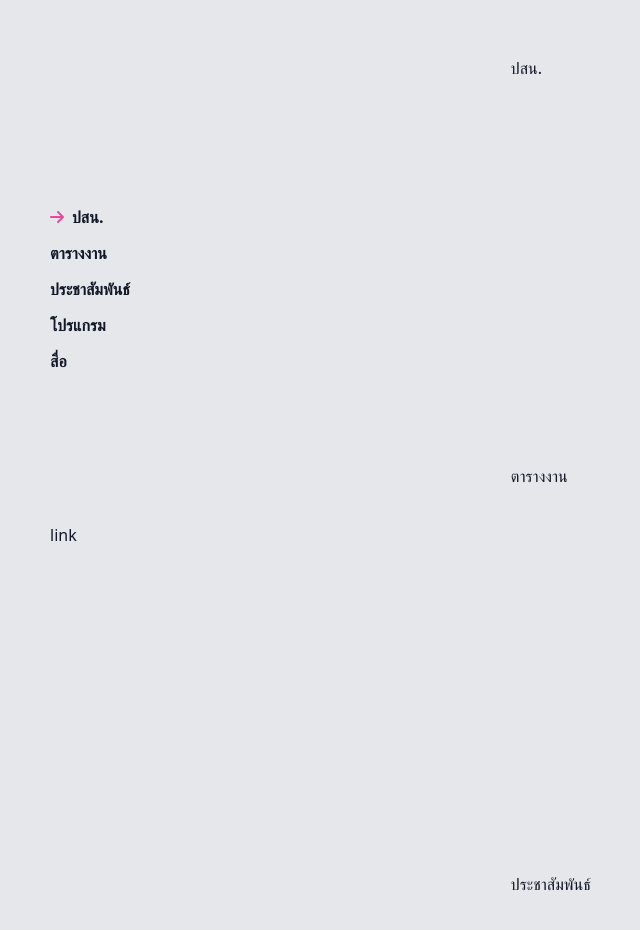
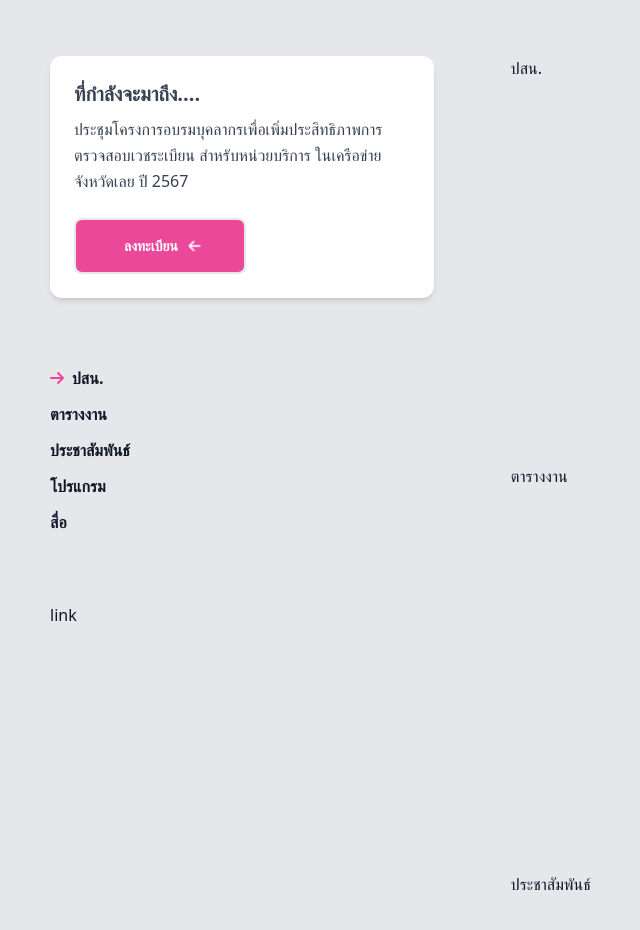
Before and after one commit to tryntheworld/project, a React (Vite) app in the folder nhso1/: page / in a window 1280 px wide. Shown: the top 930 px of the page, without its empty margins (14-654 px from the left). Built offline with nearby package versions, Linux system fonts and the light colour scheme.

Commit message:
not have bug

```diff
--- a/nhso1/src/App.jsx
+++ b/nhso1/src/App.jsx
@@ -2,13 +2,13 @@
 import { FontAwesomeIcon } from '@fortawesome/react-fontawesome'
 import './App.css'
 import { faArrowAltCircleRight, faArrowDown, faArrowLeft, faArrowRight } from '@fortawesome/free-solid-svg-icons'
-import Header from './sections/header'
+import Meeting from './sections/Meeting'
 function App() {
   return (
    <div className='mt-14 mx-auto max-w-6xl grid grid-cols-[40%_60%]'>
     <div>
       <div className='sticky top-14 grid grid-rows[20%_40%_25%] h-[80vh]'>
-        <Header/>
+        <Meeting/>
         <div className='flex flex-col gap-3 font-semibold'>
           <div><FontAwesomeIcon className="mr-2 text-pink-500" icon={faArrowRight}/>ปสน.</div>
           <div>ตารางงาน</div>
--- a/nhso1/src/sections/Header/index.jsx
+++ /dev/null
@@ -1,8 +0,0 @@
-const Header = () => {
-    return (
-        <div>
-
-        </div>
-    )
-}
-export default Header;
--- /dev/null
+++ b/nhso1/src/sections/Meeting/index.jsx
@@ -0,0 +1,26 @@
+import { faArrowDown } from "@fortawesome/free-solid-svg-icons";
+import { FontAwesomeIcon } from "@fortawesome/react-fontawesome";
+
+const Meeting =() => {
+    return (
+        <div>
+            <div class="relative flex w-96 flex-col rounded-xl bg-white bg-clip-border text-gray-700 shadow-md">
+                <div class="p-6">
+                <h5 class="mb-2 block font-sans text-xl font-semibold leading-snug tracking-normal text-blue-gray-900 antialiased">
+                    ที่กำลังจะมาถึง....
+                </h5>
+                <p class="block font-sans text-base font-light leading-relaxed text-inherit antialiased">
+                    ประชุมโครงการอบรมบุคลากรเพื่อเพิ่มประสิทธิภาพการตรวจสอบเวชระเบียน สำหรับหน่วยบริการ ในเครือข่ายจังหวัดเลย ปี 2567
+                </p>
+                </div>
+                <div class="p-6 pt-0">
+                    <button class="rounded-lg bg-pink-500 px-12 py-4 text-sm font-bold border-2 text-white hover:text-gray-900 hover:shadow-[inset_13rem_0_0_0] hover:shadow-blue-400 duration-[500ms,700ms] transition-[color,box-shadow]">
+                    ลงทะเบียน
+                    <span className='rotate-90 inline-block ml-2 text-sm'><FontAwesomeIcon className='animate-bounce' icon={faArrowDown}/> </span>
+                    </button>
+                </div>
+            </div>
+        </div>
+    )
+}
+export default Meeting;
```
